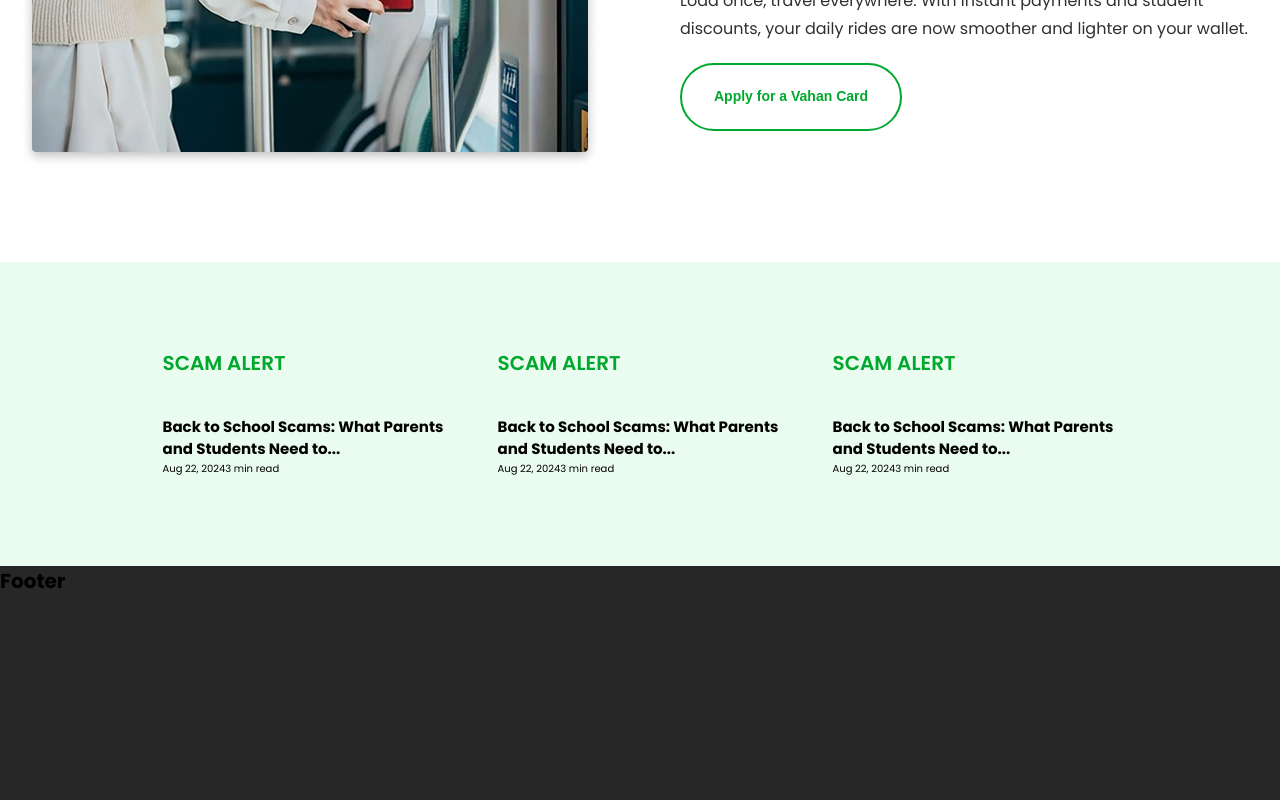
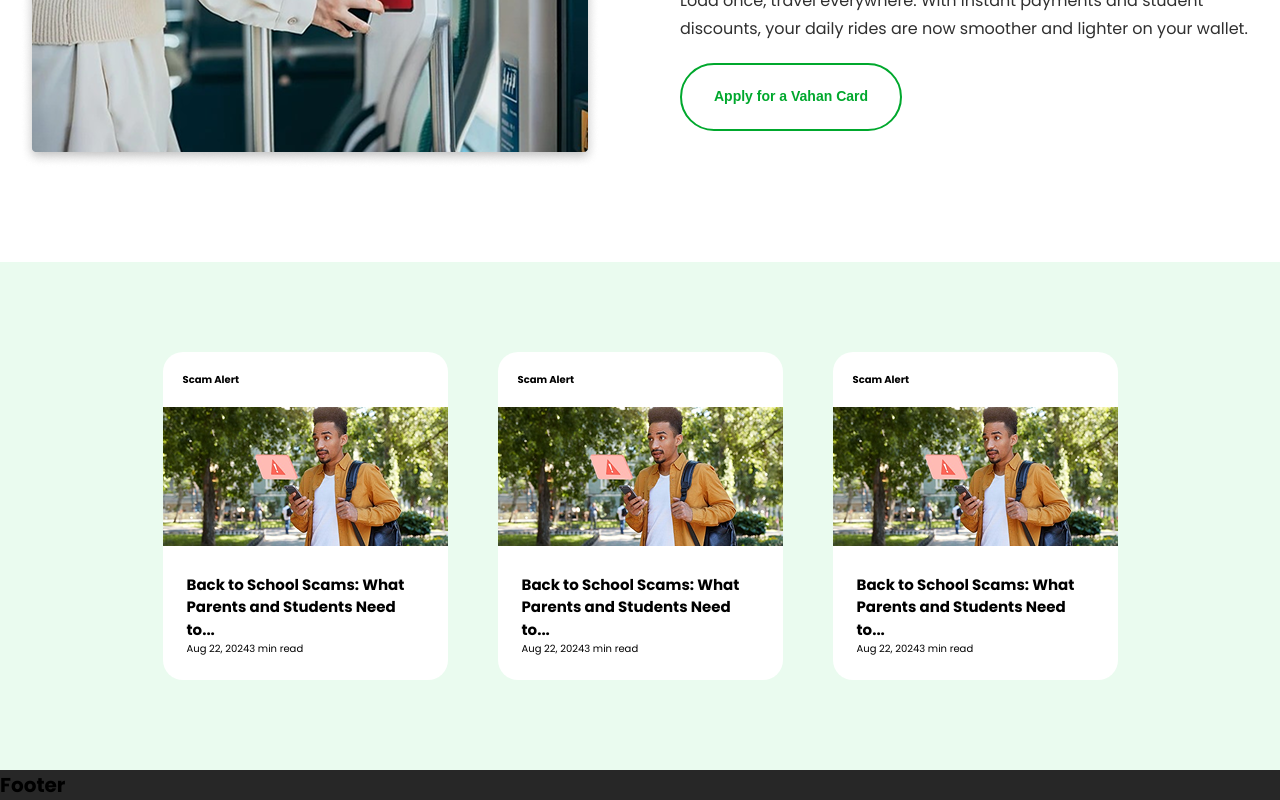
Before and after one commit to suyog-bhandari/Vahan-Card, a React (Vite) app in the folder vahan-card/: page / in a window 1280 px wide. Shown: the part 3128-3928 px from the top of the page. Before the commit the page ends 3724 px from the top, so only its background shows below. Built offline with nearby package versions, Linux system fonts and the light colour scheme.

Commit message:
blog styling

```diff
--- a/vahan-card/src/CSS/components.css
+++ b/vahan-card/src/CSS/components.css
@@ -202,5 +202,14 @@
 /* ******************** */
 
 .blog-card{
-    background-color:var() ;
+    background-color:var(--color-white) ;
+    border-radius: 2rem;
 }
+
+.blog-top{
+    padding: 2rem ;
+}
+
+.blog-bottom{
+    padding: 2.4rem;
+}
--- a/vahan-card/src/Components.tsx
+++ b/vahan-card/src/Components.tsx
@@ -1,3 +1,5 @@
+import scamImage from "../src/assets/scam.png";
+
 export function Card({ title, description, image}) {
   return (
     <div className="icon-card">
@@ -40,12 +42,20 @@ export function Blogs({image, subheading, heading, date, time}){
   return (
     <div className={"blog-card"}>
       <div className="blogs-text">
-        <h4 className="sub-heading-text">{subheading}</h4>
-        <img src="" alt="" />
-        <h2>{heading}</h2>
-        <div className="blog-date">
-          <span>{date}</span>
-          <span>{time}</span>
+
+        <div className="blog-top">
+            <h4 className="sub-heading-blog">{subheading}</h4>
+        </div>
+
+        <img src={image} alt={heading} />
+
+        <div className="blog-bottom">
+            <h2>{heading}</h2>
+            <div className="blog-date">
+            <span>{date}</span>
+            <span>{time}</span>
+        </div>
+
         </div>
       </div>
     </div>
--- a/vahan-card/src/Home.tsx
+++ b/vahan-card/src/Home.tsx
@@ -1,4 +1,5 @@
 import {Card, IntroducingCards, Highlights, Blogs} from "./Components.js"
+import scamImage from "./assets/scam.png";
 
 function Home(){
     const cardsData=[
@@ -61,21 +62,21 @@ function Home(){
     const BlogsData = [
         {
             subheading:"Scam Alert",
-            image:"/src/assets/scam.png",
+            image:scamImage,
             heading:"Back to School Scams: What Parents and Students Need to...",
             pdate:"Aug 22, 2024",
             rtime: "3 min read"
         },
         {
             subheading:"Scam Alert",
-            image:"/src/assets/scam.png",
+            image:scamImage,
             heading:"Back to School Scams: What Parents and Students Need to...",
             pdate:"Aug 22, 2024",
             rtime: "3 min read"
         },
         {
             subheading:"Scam Alert",
-            image:"/src/assets/scam.png",
+            image:scamImage,
             heading:"Back to School Scams: What Parents and Students Need to...",
             pdate:"Aug 22, 2024",
             rtime: "3 min read"
```
